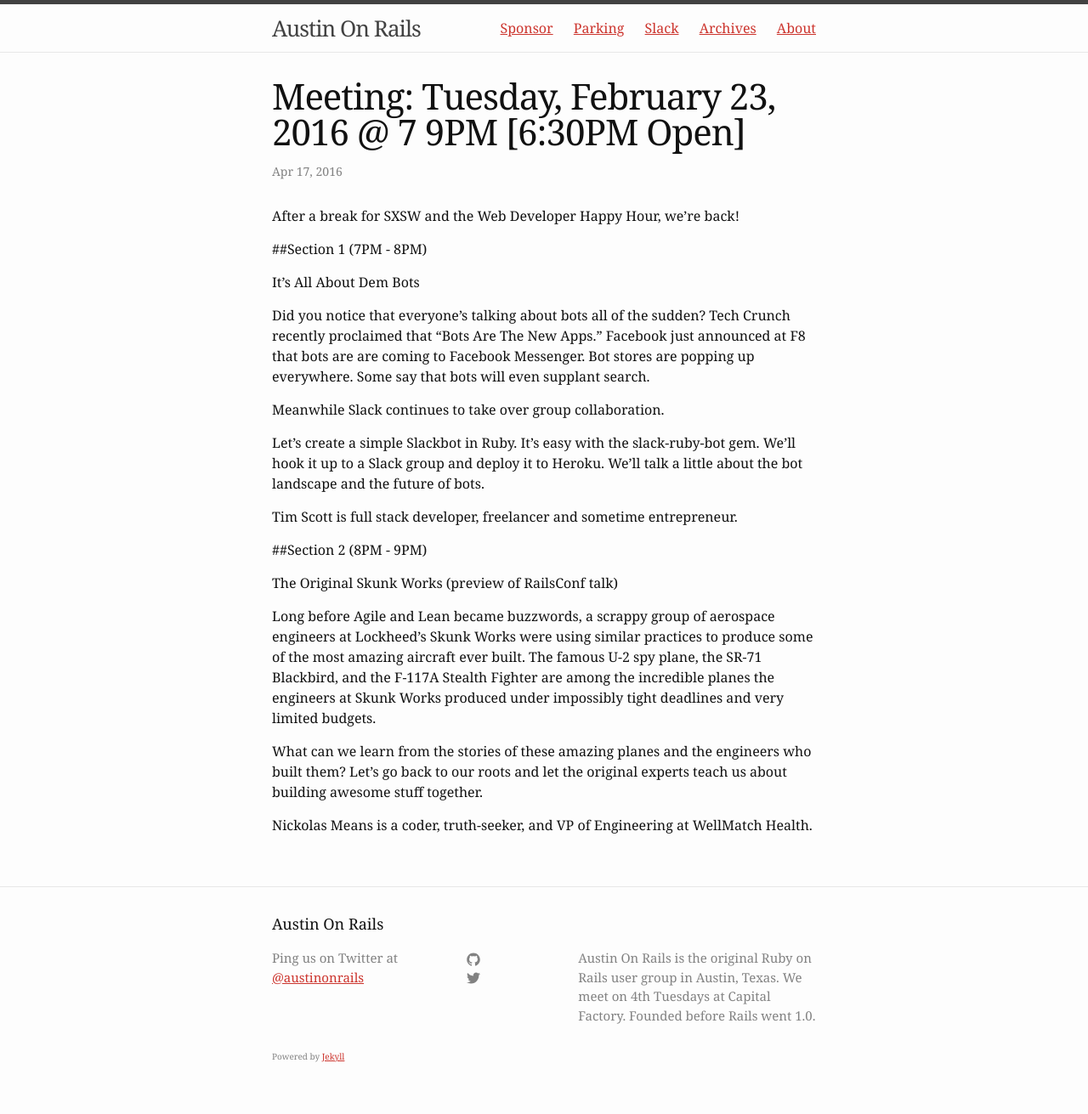
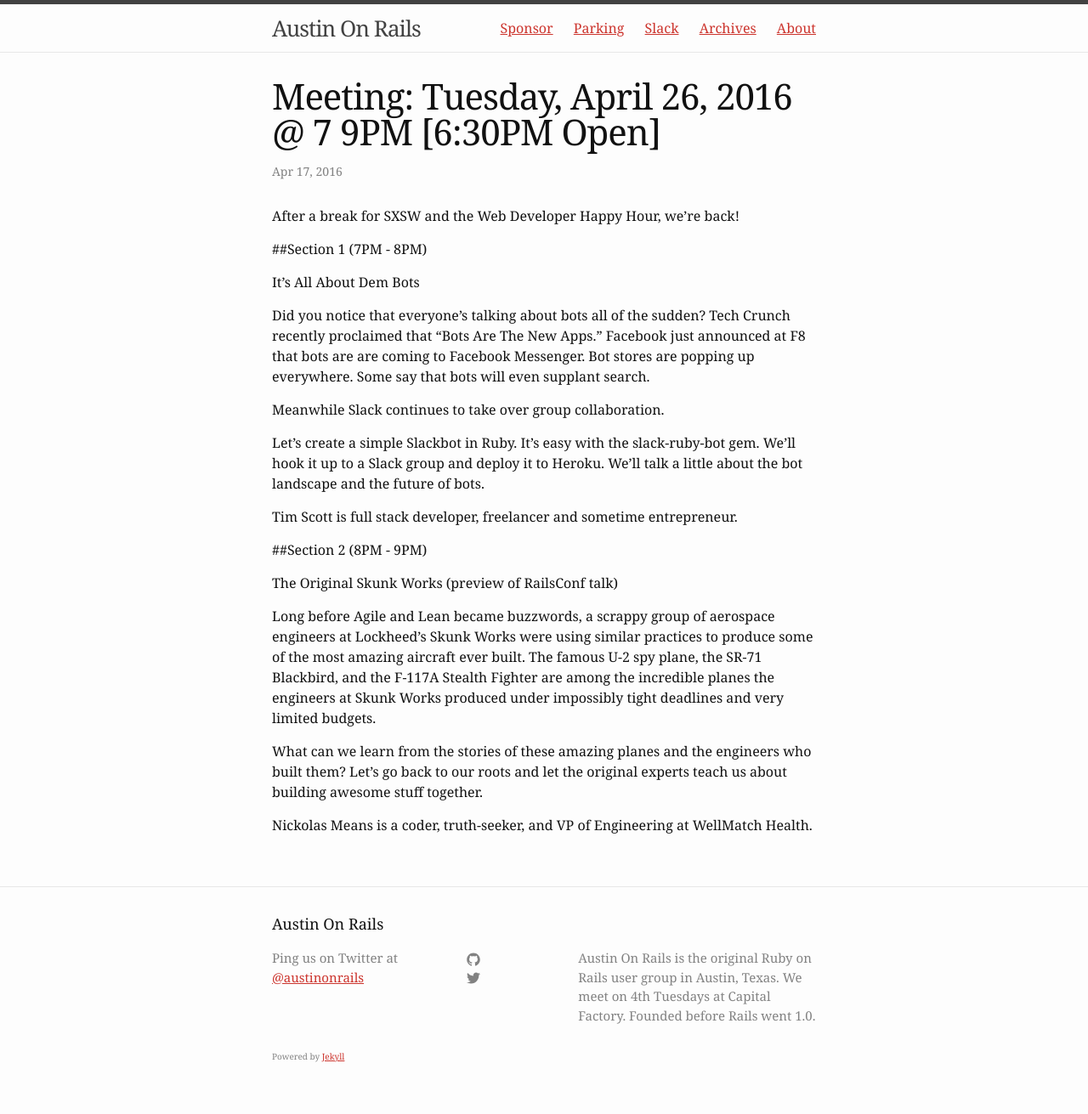
Before and after one commit to austinonrails/aor_meetings_blog, a Jekyll site: the page built from _posts/2016-04-17-meeting-tuesday-april-26-2016--7-9pm-630pm-open.md, in a window 1280 px wide. Shown: the whole page at 85% size. Built offline with Jekyll 4.4.1, drawn with Linux system fonts in a browser that asks for light colours.

Commit message:
fixed date for april

```diff
--- a/_posts/2016-04-17-meeting-tuesday-april-26-2016--7-9pm-630pm-open.md
+++ b/_posts/2016-04-17-meeting-tuesday-april-26-2016--7-9pm-630pm-open.md
@@ -1,6 +1,6 @@
 ---
 layout: post
-title: "Meeting: Tuesday, February 23, 2016 @ 7 9PM [6:30PM Open]"
+title: "Meeting: Tuesday, April 26, 2016 @ 7 9PM [6:30PM Open]"
 tags: []
 ---
 After a break for SXSW and the Web Developer Happy Hour, we're back!
```
